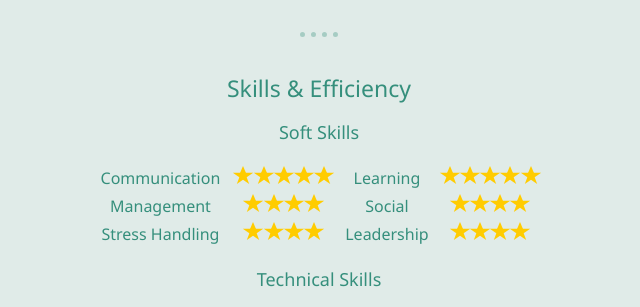
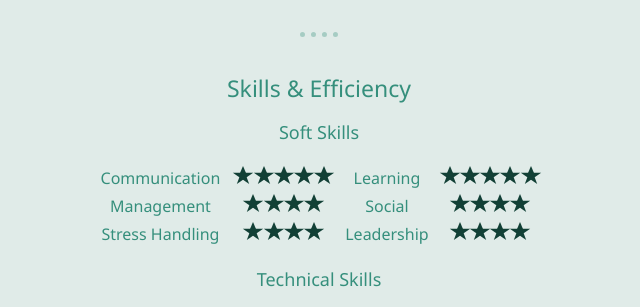
Before and after one commit to perfectgupta/intro, a plain HTML site: page index.html in a window 1280 px wide. Shown: the part 442-749 px from the top of the page, without its empty margins (321-961 px from the left). Drawn offline with Linux system fonts and the light colour scheme.

Commit message:
star color change

```diff
--- a/css/master.css
+++ b/css/master.css
@@ -137,7 +137,7 @@ td:hover {
     margin-right: 0.5em;
     margin-bottom: 1.2em;
     border-right: 0.3em solid transparent;
-    border-bottom: 0.7em solid #fc0;
+    border-bottom: 0.7em solid #124036;
     border-left: 0.3em solid transparent;
     /* Controlls the size of the stars. */
     font-size: 10px;
@@ -152,7 +152,7 @@ td:hover {
     top: 0.6em;
     left: -1em;
     border-right: 1em solid transparent;
-    border-bottom: 0.7em solid #fc0;
+    border-bottom: 0.7em solid #124036;
     border-left: 1em solid transparent;
     transform: rotate(-35deg);
 }
```
